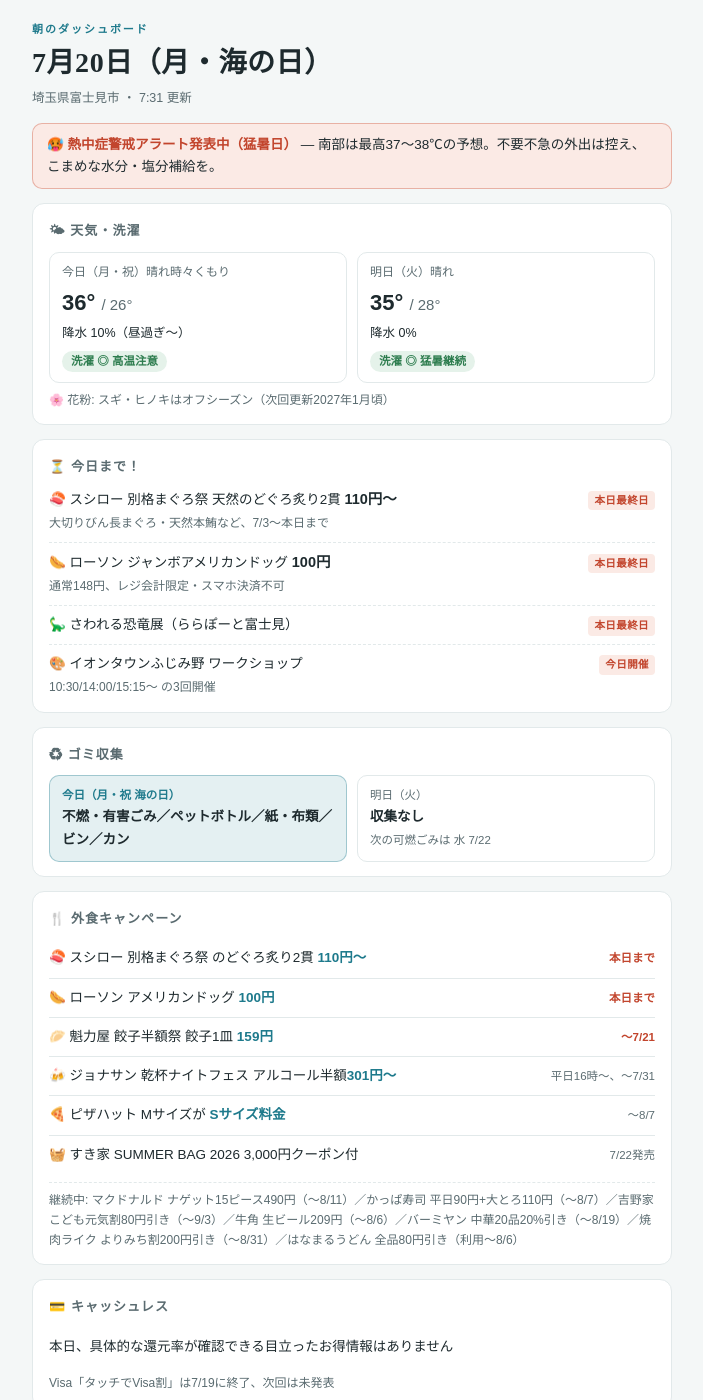
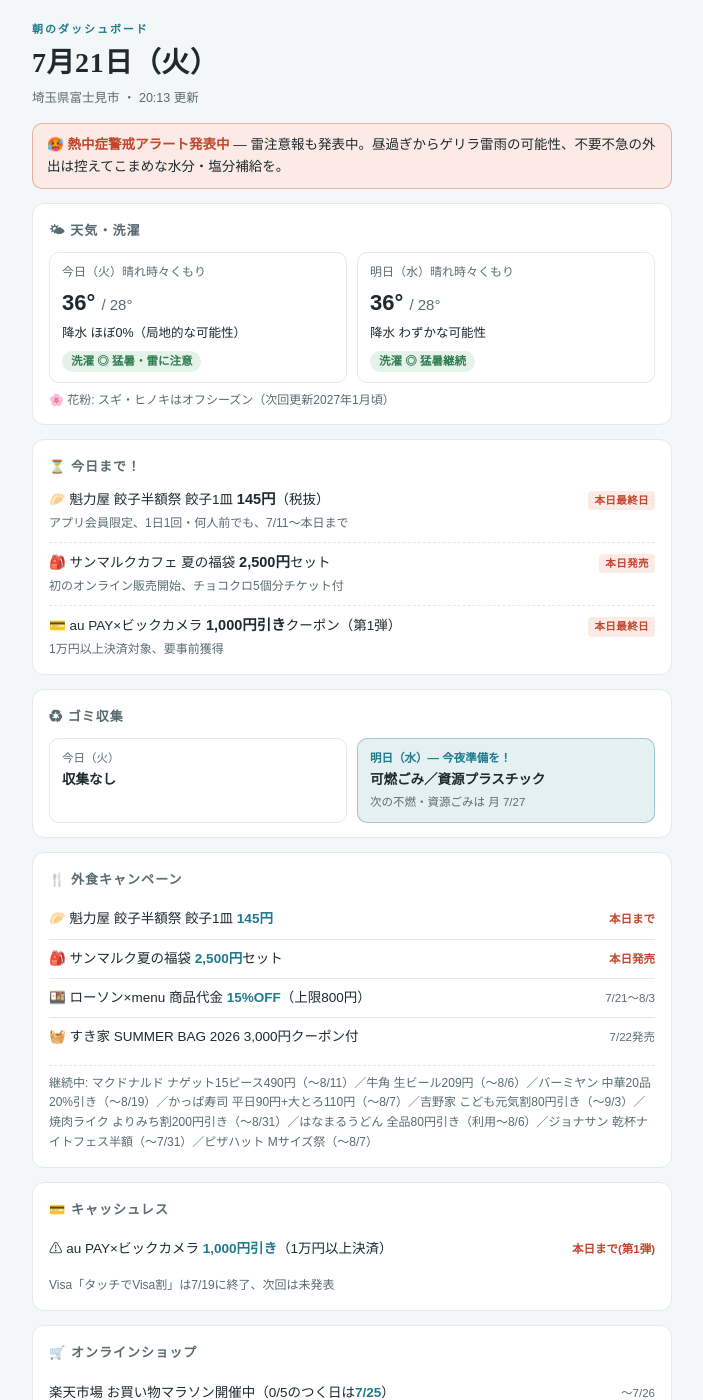
Before and after one commit to yuki7827/daily-life-dashboard, a Jekyll site: the page today.html, which Jekyll copies as it is, in a window 1280 px wide and 1400 px high. Shown: the whole window, without its empty margins (288-991 px from the left). Built offline with Jekyll 4.4.1, drawn with Linux system fonts in a browser that asks for light colours; some of the changed text lies outside the part shown.

```diff
--- a/today.html
+++ b/today.html
@@ -157,25 +157,25 @@
 <div class="wrap">
   <header>
     <div class="eyebrow">朝のダッシュボード</div>
-    <h1>7月20日（月・海の日）</h1>
-    <div class="sub">埼玉県富士見市 ・ 7:31 更新</div>
+    <h1>7月21日（火）</h1>
+    <div class="sub">埼玉県富士見市 ・ 20:13 更新</div>
   </header>
 
-  <div class="banner">🥵 <strong>熱中症警戒アラート発表中（猛暑日）</strong> — 南部は最高37〜38℃の予想。不要不急の外出は控え、こまめな水分・塩分補給を。</div>
+  <div class="banner">🥵 <strong>熱中症警戒アラート発表中</strong> — 雷注意報も発表中。昼過ぎからゲリラ雷雨の可能性、不要不急の外出は控えてこまめな水分・塩分補給を。</div>
 
   <section class="card">
     <h2>🌤 天気・洗濯</h2>
     <div class="wx-grid">
       <div class="wx">
-        <span class="day">今日（月・祝）晴れ時々くもり</span>
-        <span class="temps">36° <span class="lo">/ 26°</span></span>
-        <span class="desc">降水 10%（昼過ぎ〜）</span>
-        <span class="pill ok">洗濯 ◎ 高温注意</span>
+        <span class="day">今日（火）晴れ時々くもり</span>
+        <span class="temps">36° <span class="lo">/ 28°</span></span>
+        <span class="desc">降水 ほぼ0%（局地的な可能性）</span>
+        <span class="pill ok">洗濯 ◎ 猛暑・雷に注意</span>
       </div>
       <div class="wx">
-        <span class="day">明日（火）晴れ</span>
-        <span class="temps">35° <span class="lo">/ 28°</span></span>
-        <span class="desc">降水 0%</span>
+        <span class="day">明日（水）晴れ時々くもり</span>
+        <span class="temps">36° <span class="lo">/ 28°</span></span>
+        <span class="desc">降水 わずかな可能性</span>
         <span class="pill ok">洗濯 ◎ 猛暑継続</span>
       </div>
     </div>
@@ -186,23 +186,19 @@
     <h2>⏳ 今日まで！</h2>
     <div class="rail">
       <div class="item">
-        <span class="what">🍣 スシロー 別格まぐろ祭 天然のどぐろ炙り2貫 <b>110円〜</b><br>
-          <small>大切りびん長まぐろ・天然本鮪など、7/3〜本日まで</small></span>
+        <span class="what">🥟 魁力屋 餃子半額祭 餃子1皿 <b>145円</b>（税抜）<br>
+          <small>アプリ会員限定、1日1回・何人前でも、7/11〜本日まで</small></span>
         <span class="badge">本日最終日</span>
       </div>
       <div class="item">
-        <span class="what">🌭 ローソン ジャンボアメリカンドッグ <b>100円</b><br>
-          <small>通常148円、レジ会計限定・スマホ決済不可</small></span>
-        <span class="badge">本日最終日</span>
+        <span class="what">🎒 サンマルクカフェ 夏の福袋 <b>2,500円</b>セット<br>
+          <small>初のオンライン販売開始、チョコクロ5個分チケット付</small></span>
+        <span class="badge">本日発売</span>
       </div>
       <div class="item">
-        <span class="what">🦕 さわれる恐竜展（ららぽーと富士見）</span>
+        <span class="what">💳 au PAY×ビックカメラ <b>1,000円引き</b>クーポン（第1弾）<br>
+          <small>1万円以上決済対象、要事前獲得</small></span>
         <span class="badge">本日最終日</span>
-      </div>
-      <div class="item">
-        <span class="what">🎨 イオンタウンふじみ野 ワークショップ<br>
-          <small>10:30/14:00/15:15〜 の3回開催</small></span>
-        <span class="badge">今日開催</span>
       </div>
     </div>
   </section>
@@ -210,14 +206,14 @@
   <section class="card">
     <h2>♻ ゴミ収集</h2>
     <div class="gomi-row">
+      <div class="gomi">
+        <div class="when">今日（火）</div>
+        <div class="items">収集なし</div>
+      </div>
       <div class="gomi tomorrow">
-        <div class="when">今日（月・祝 海の日）</div>
-        <div class="items">不燃・有害ごみ／ペットボトル／紙・布類／ビン／カン</div>
-      </div>
-      <div class="gomi">
-        <div class="when">明日（火）</div>
-        <div class="items">収集なし</div>
-        <div class="hint">次の可燃ごみは 水 7/22</div>
+        <div class="when">明日（水）— 今夜準備を！</div>
+        <div class="items">可燃ごみ／資源プラスチック</div>
+        <div class="hint">次の不燃・資源ごみは 月 7/27</div>
       </div>
     </div>
   </section>
@@ -225,20 +221,18 @@
   <section class="card">
     <h2>🍴 外食キャンペーン</h2>
     <ul class="deals">
-      <li><span class="deal">🍣 スシロー 別格まぐろ祭 のどぐろ炙り2貫 <b>110円〜</b></span><span class="until hot">本日まで</span></li>
-      <li><span class="deal">🌭 ローソン アメリカンドッグ <b>100円</b></span><span class="until hot">本日まで</span></li>
-      <li><span class="deal">🥟 魁力屋 餃子半額祭 餃子1皿 <b>159円</b></span><span class="until hot">〜7/21</span></li>
-      <li><span class="deal">🍻 ジョナサン 乾杯ナイトフェス アルコール半額<b>301円〜</b></span><span class="until">平日16時〜、〜7/31</span></li>
-      <li><span class="deal">🍕 ピザハット Mサイズが <b>Sサイズ料金</b></span><span class="until">〜8/7</span></li>
+      <li><span class="deal">🥟 魁力屋 餃子半額祭 餃子1皿 <b>145円</b></span><span class="until hot">本日まで</span></li>
+      <li><span class="deal">🎒 サンマルク夏の福袋 <b>2,500円</b>セット</span><span class="until hot">本日発売</span></li>
+      <li><span class="deal">🍱 ローソン×menu 商品代金 <b>15%OFF</b>（上限800円）</span><span class="until">7/21〜8/3</span></li>
       <li><span class="deal">🧺 すき家 SUMMER BAG 2026 3,000円クーポン付</span><span class="until">7/22発売</span></li>
     </ul>
-    <div class="ongoing">継続中: マクドナルド ナゲット15ピース490円（〜8/11）／かっぱ寿司 平日90円+大とろ110円（〜8/7）／吉野家 こども元気割80円引き（〜9/3）／牛角 生ビール209円（〜8/6）／バーミヤン 中華20品20%引き（〜8/19）／焼肉ライク よりみち割200円引き（〜8/31）／はなまるうどん 全品80円引き（利用〜8/6）</div>
+    <div class="ongoing">継続中: マクドナルド ナゲット15ピース490円（〜8/11）／牛角 生ビール209円（〜8/6）／バーミヤン 中華20品20%引き（〜8/19）／かっぱ寿司 平日90円+大とろ110円（〜8/7）／吉野家 こども元気割80円引き（〜9/3）／焼肉ライク よりみち割200円引き（〜8/31）／はなまるうどん 全品80円引き（利用〜8/6）／ジョナサン 乾杯ナイトフェス半額（〜7/31）／ピザハット Mサイズ祭（〜8/7）</div>
   </section>
 
   <section class="card">
     <h2>💳 キャッシュレス</h2>
     <ul class="deals">
-      <li><span class="deal">本日、具体的な還元率が確認できる目立ったお得情報はありません</span><span class="until"></span></li>
+      <li><span class="deal">⚠ au PAY×ビックカメラ <b>1,000円引き</b>（1万円以上決済）</span><span class="until hot">本日まで(第1弾)</span></li>
     </ul>
     <div class="note">Visa「タッチでVisa割」は7/19に終了、次回は未発表</div>
   </section>
@@ -246,7 +240,7 @@
   <section class="card">
     <h2>🛒 オンラインショップ</h2>
     <ul class="deals">
-      <li><span class="deal">🎉 楽天市場 お買い物マラソン×5と0のつく日 <b>最大15倍</b></span><span class="until">〜7/26</span></li>
+      <li><span class="deal">楽天市場 お買い物マラソン開催中（0/5のつく日は<b>7/25</b>）</span><span class="until">〜7/26</span></li>
       <li><span class="deal">Yahoo!ショッピング 次の5のつく日は <b>7/25</b></span><span class="until">待ち</span></li>
       <li><span class="deal">Amazon 次回セールは <b>7/30〜8/3ごろ</b>見込み</span><span class="until">待ち</span></li>
     </ul>
@@ -255,17 +249,18 @@
   <section class="card">
     <h2>🎪 近隣イベント</h2>
     <ul class="deals">
-      <li><span class="deal">🎐 イオンタウンふじみ野 うちわクーポン <b>100円引き</b></span><span class="until">〜7/28</span></li>
+      <li><span class="deal">🍜 九州・沖縄のうまかもん（イオンタウンふじみ野）</span><span class="until hot">〜7/27</span></li>
+      <li><span class="deal">🌙 びん沼ナイトマルシェ＆虫取り大会（びん沼自然公園）</span><span class="until">7/25</span></li>
+      <li><span class="deal">🛶 第34回柳瀬川いかだラリー</span><span class="until">7/26</span></li>
       <li><span class="deal">💦 ウォータースプラッシュ祭（イオンタウンふじみ野）</span><span class="until">7/25-26</span></li>
       <li><span class="deal">🐟 あさべるアクアリウム（ららぽーと富士見）</span><span class="until">7/25-26</span></li>
       <li><span class="deal">🎉 第26回おおい祭り（ふじみ野市 東久保中央公園）</span><span class="until">7/26</span></li>
-      <li><span class="deal">🧸 TOY STORY SUMMER ADVENTURE（ららぽーと富士見）</span><span class="until">〜8/16</span></li>
-      <li><span class="deal">🥜 元祖ピーナッツ餅 出店中（ららぽーと富士見1F）</span><span class="until">〜8/2</span></li>
     </ul>
+    <div class="ongoing">継続中: TOY STORY SUMMER ADVENTURE（ららぽーと富士見、〜8/16）／元祖ピーナッツ餅（ららぽーと富士見1F、〜8/2）／イオンタウンふじみ野うちわクーポン100円引き（〜7/28）</div>
   </section>
 
   <footer>
-    出典: 気象庁・環境省熱中症予防情報・楽天市場・各チェーン公式サイト ・
+    出典: 気象庁・環境省熱中症予防情報・各社プレスリリース・自治体公式サイト ・
     <a href="archive.html">過去のアーカイブ</a>
   </footer>
 </div>
```
Also changed, not shown: _posts/2026-07-21-daily.md (added, +115 -0 lines).
